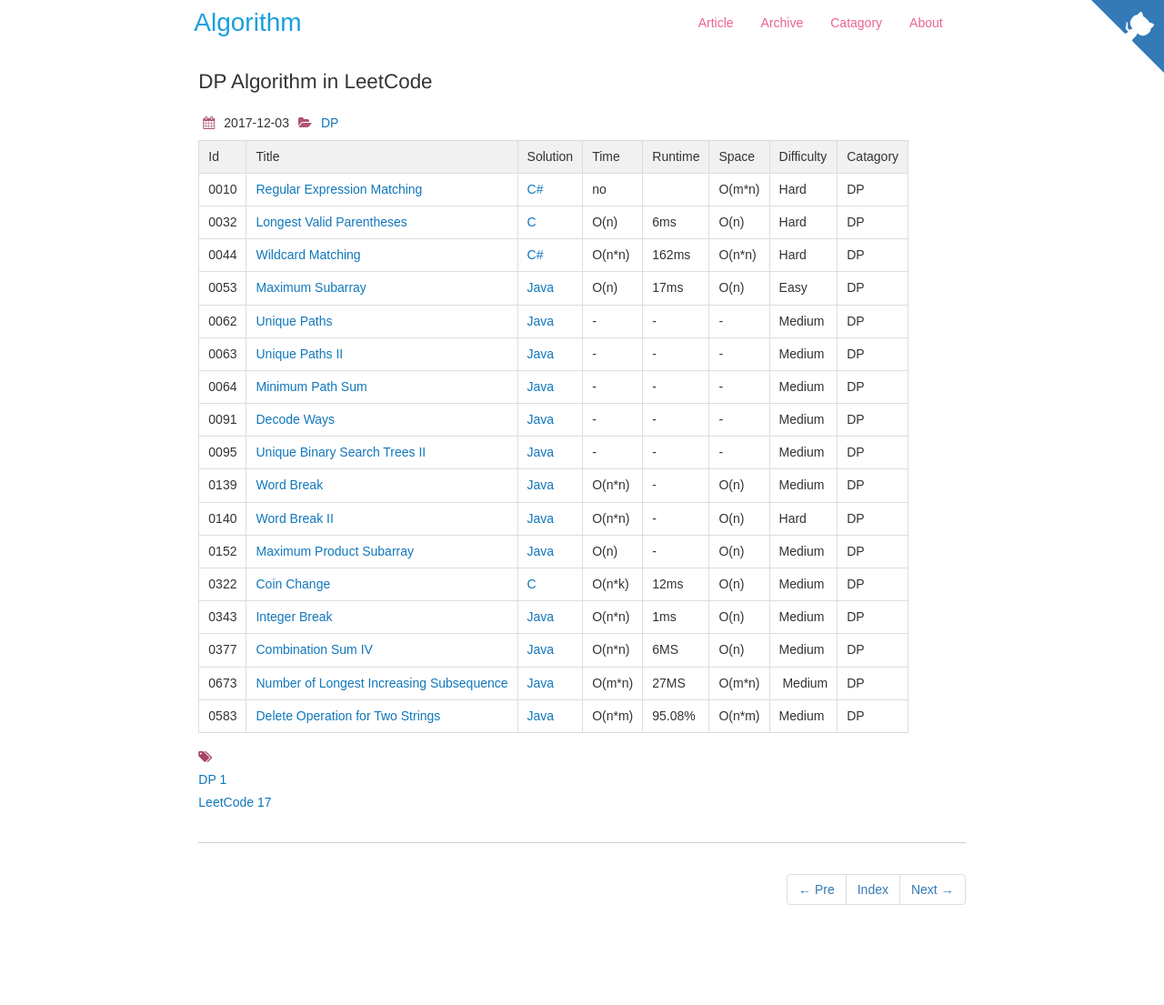
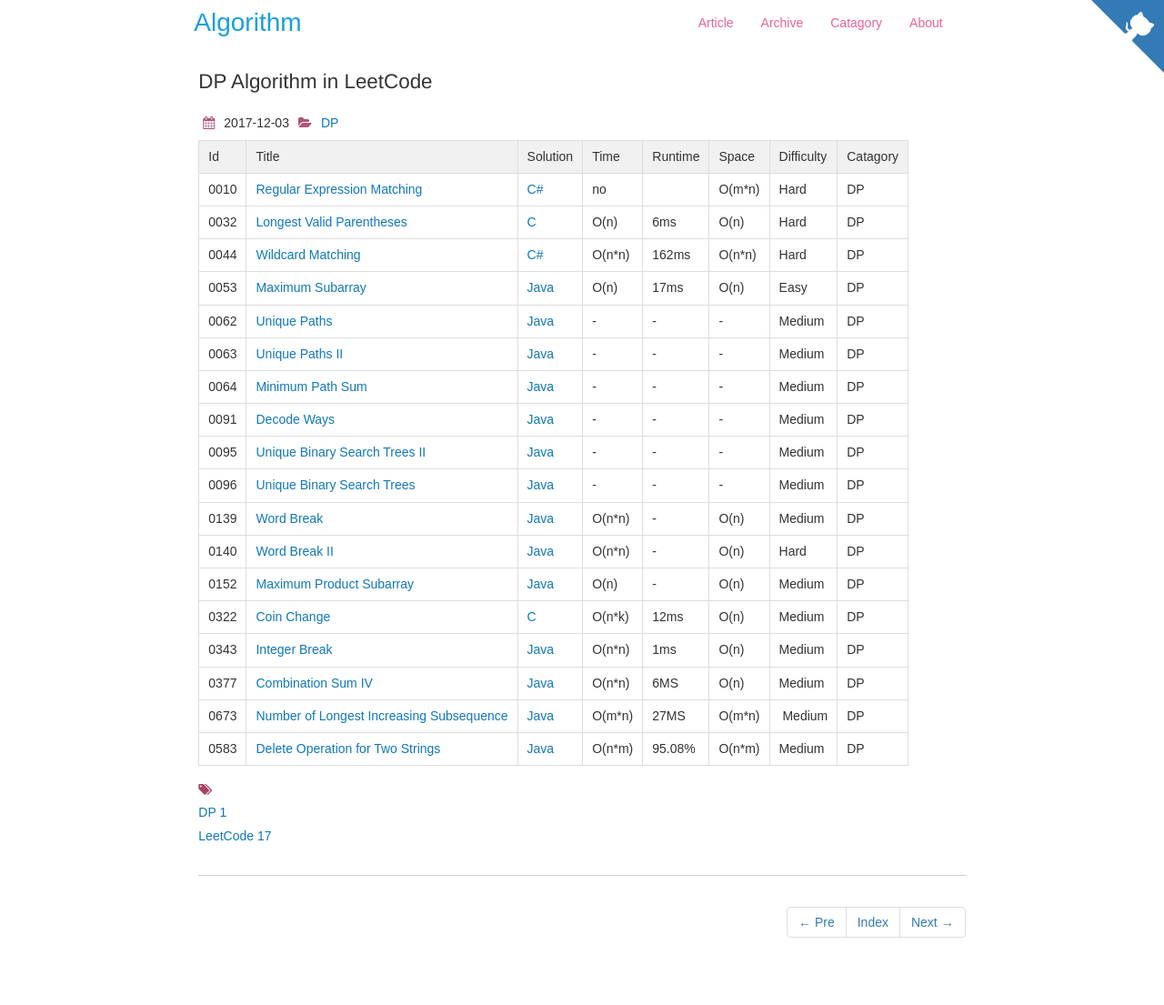
Before and after one commit to dunso/algorithm, a Jekyll site: the page built from docs/_posts/2017-12-03-DP.md, in a window 1280 px wide. Shown: the whole page at 91% size. Built offline with Jekyll 4.4.1, drawn with Linux system fonts in a browser that asks for light colours; nearby versions of some CDN libraries; before the commit the page ends 1069 px from its top, so only the background shows below that.

Commit message:
Add index of LeetCode0096.java to docs

```diff
--- a/docs/_posts/2017-12-03-DP.md
+++ b/docs/_posts/2017-12-03-DP.md
@@ -21,6 +21,7 @@
 |0064|[Minimum Path Sum](https://leetcode.com/problems/minimum-path-sum) | [Java](https://e.srl/leetcode-64/)  |-|-|-|  Medium |DP|
 |0091|[Decode Ways](https://leetcode.com/problems/decode-ways) | [Java](https://e.srl/leetcode-91/)  |-|-|-|  Medium |DP|
 |0095|[Unique Binary Search Trees II](https://leetcode.com/problems/unique-binary-search-trees-ii) | [Java](https://e.srl/leetcode-95/)  |-|-|-|  Medium |DP|
+|0096|[Unique Binary Search Trees](https://leetcode.com/problems/unique-binary-search-trees) | [Java](https://e.srl/leetcode-96/)  |-|-|-|  Medium |DP|
 |0139|[Word Break](https://leetcode.com/problems/word-break/) | [Java](https://e.srl/leetcode-139/)  | O(n\*n) |-| O(n)  |  Medium |DP|
 |0140|[Word Break II](https://leetcode.com/problems/word-break-ii/) | [Java](https://e.srl/leetcode-140/)  | O(n\*n) |-| O(n)  |  Hard |DP|
 |0152|[Maximum Product Subarray](https://leetcode.com/problems/maximum-product-subarray/) | [Java](https://e.srl/leetcode-152/)  | O(n) |-| O(n)  |  Medium |DP|
```
